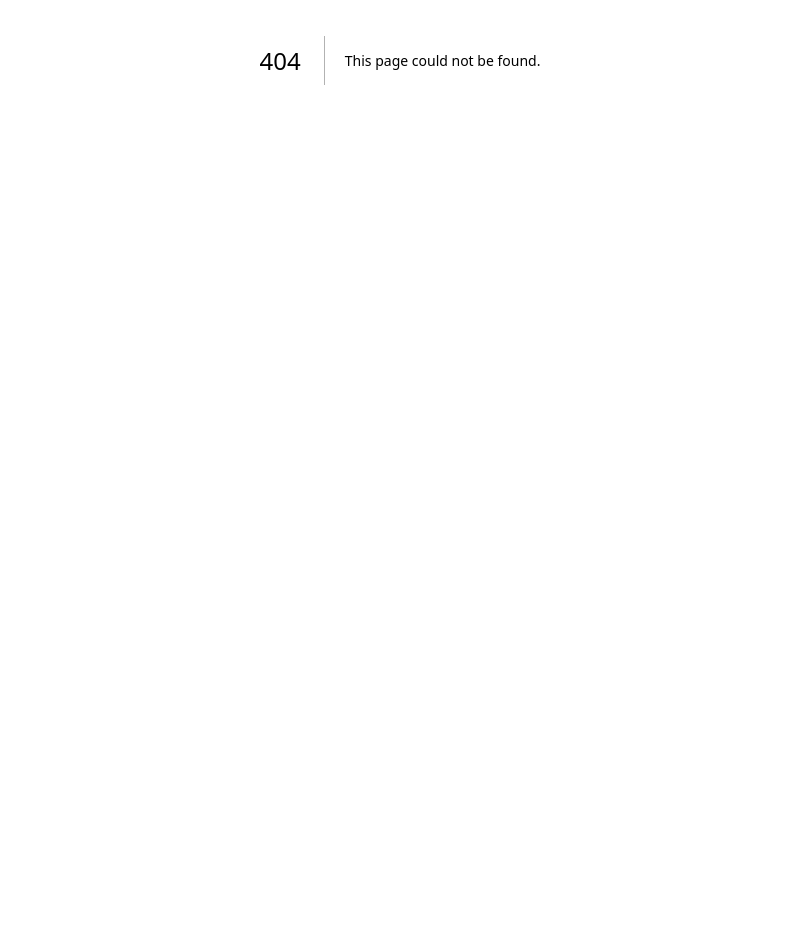
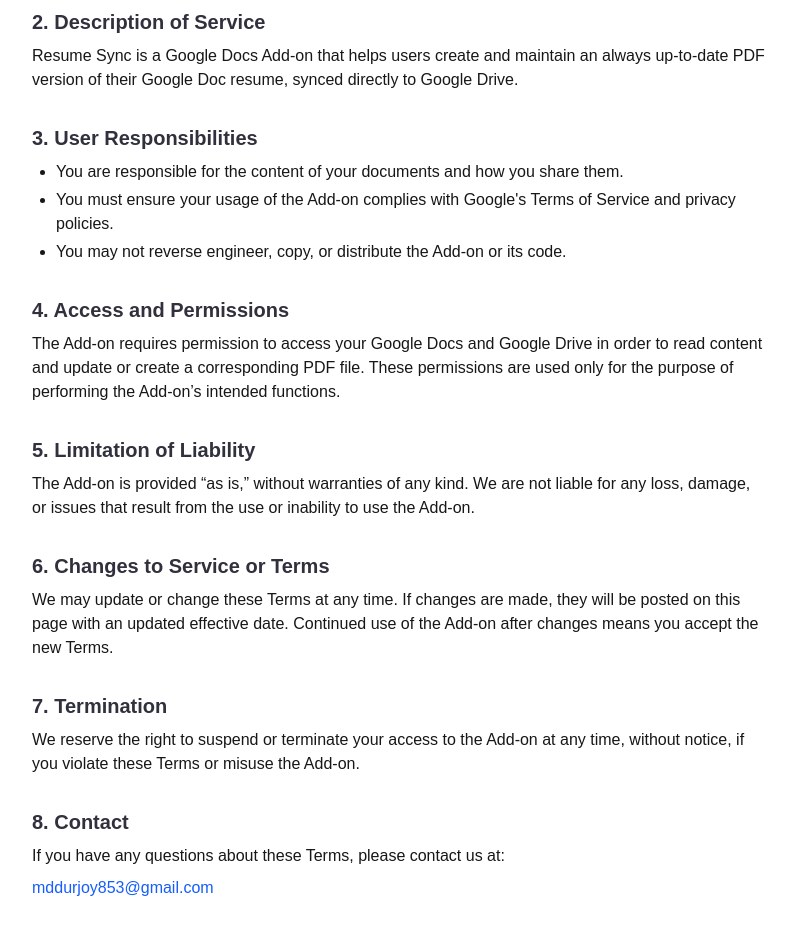
Before and after one commit to Durjoy96/resume-sync, a Next.js app: page /terms-of-service in a window 1280 px wide. Before the commit this address had no page. Shown: the part 340-1274 px from the top of the page, without its empty margins (240-1034 px from the left). Before the commit the page ends 800 px from the top, so only its background shows below. Built offline with nearby package versions, Linux system fonts and the light colour scheme.

Commit message:
Update Privacy Policy contact wording and add Terms of Service page

```diff
--- a/src/app/privacy-policy/page.jsx
+++ b/src/app/privacy-policy/page.jsx
@@ -117,7 +117,7 @@
           </h2>
           <p>
             If you have any questions or concerns about your privacy, please
-            contact with me at:
+            contact us at:
           </p>
           <p class="mt-2">
             <a
--- /dev/null
+++ b/src/app/terms-of-service/page.jsx
@@ -0,0 +1,115 @@
+import React from "react";
+
+export default function TermsOfService() {
+  return (
+    <main class="max-w-3xl mx-auto px-4 pt-32">
+      <h1 class="text-3xl font-bold text-gray-900 mb-4">Terms of Service</h1>
+      <p class="text-sm text-base-content-secondary mb-8">
+        Effective Date: <span class="font-medium">July 1, 2025</span>
+      </p>
+
+      <section class="mb-8">
+        <h2 class="text-xl font-semibold text-base-content mb-2">
+          1. Acceptance of Terms
+        </h2>
+        <p>
+          By installing or using the Resume Sync Google Docs Add-on (“Add-on”),
+          you agree to be bound by these Terms of Service. If you do not agree
+          to these terms, do not use the Add-on.
+        </p>
+      </section>
+
+      <section class="mb-8">
+        <h2 class="text-xl font-semibold text-base-content mb-2">
+          2. Description of Service
+        </h2>
+        <p>
+          Resume Sync is a Google Docs Add-on that helps users create and
+          maintain an always up-to-date PDF version of their Google Doc resume,
+          synced directly to Google Drive.
+        </p>
+      </section>
+
+      <section class="mb-8">
+        <h2 class="text-xl font-semibold text-base-content mb-2">
+          3. User Responsibilities
+        </h2>
+        <ul class="list-disc pl-6 space-y-1">
+          <li>
+            You are responsible for the content of your documents and how you
+            share them.
+          </li>
+          <li>
+            You must ensure your usage of the Add-on complies with Google's
+            Terms of Service and privacy policies.
+          </li>
+          <li>
+            You may not reverse engineer, copy, or distribute the Add-on or its
+            code.
+          </li>
+        </ul>
+      </section>
+
+      <section class="mb-8">
+        <h2 class="text-xl font-semibold text-base-content mb-2">
+          4. Access and Permissions
+        </h2>
+        <p>
+          The Add-on requires permission to access your Google Docs and Google
+          Drive in order to read content and update or create a corresponding
+          PDF file. These permissions are used only for the purpose of
+          performing the Add-on’s intended functions.
+        </p>
+      </section>
+
+      <section class="mb-8">
+        <h2 class="text-xl font-semibold text-base-content mb-2">
+          5. Limitation of Liability
+        </h2>
+        <p>
+          The Add-on is provided “as is,” without warranties of any kind. We are
+          not liable for any loss, damage, or issues that result from the use or
+          inability to use the Add-on.
+        </p>
+      </section>
+
+      <section class="mb-8">
+        <h2 class="text-xl font-semibold text-base-content mb-2">
+          6. Changes to Service or Terms
+        </h2>
+        <p>
+          We may update or change these Terms at any time. If changes are made,
+          they will be posted on this page with an updated effective date.
+          Continued use of the Add-on after changes means you accept the new
+          Terms.
+        </p>
+      </section>
+
+      <section class="mb-8">
+        <h2 class="text-xl font-semibold text-base-content mb-2">
+          7. Termination
+        </h2>
+        <p>
+          We reserve the right to suspend or terminate your access to the Add-on
+          at any time, without notice, if you violate these Terms or misuse the
+          Add-on.
+        </p>
+      </section>
+
+      <section class="mb-12">
+        <h2 class="text-xl font-semibold text-base-content mb-2">8. Contact</h2>
+        <p>
+          If you have any questions about these Terms, please contact us at:
+        </p>
+        <p class="mt-2">
+          <a
+            href="mailto:mddurjoy853@gmail.com"
+            class="text-blue-600 hover:underline"
+          >
+            mddurjoy853@gmail.com
+          </a>
+        </p>
+      </section>
+    </main>
+  );
+}
```
